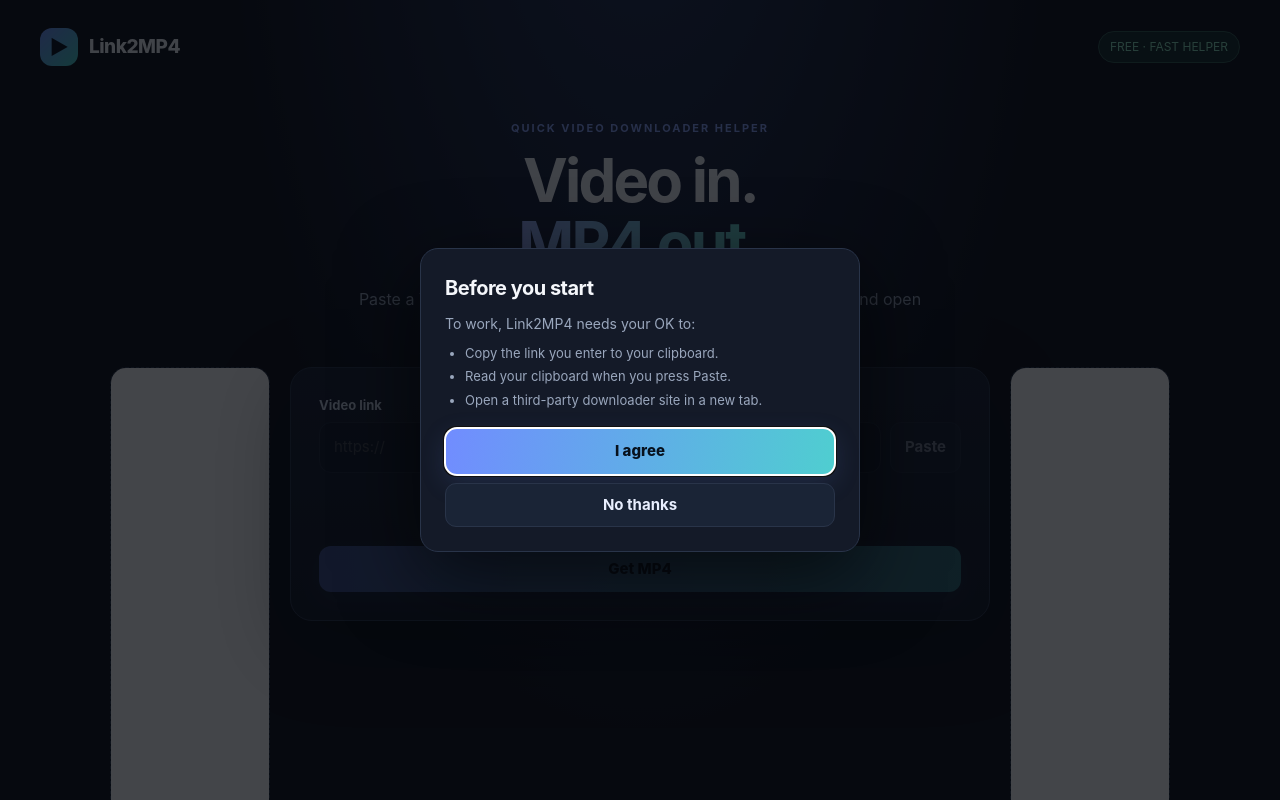
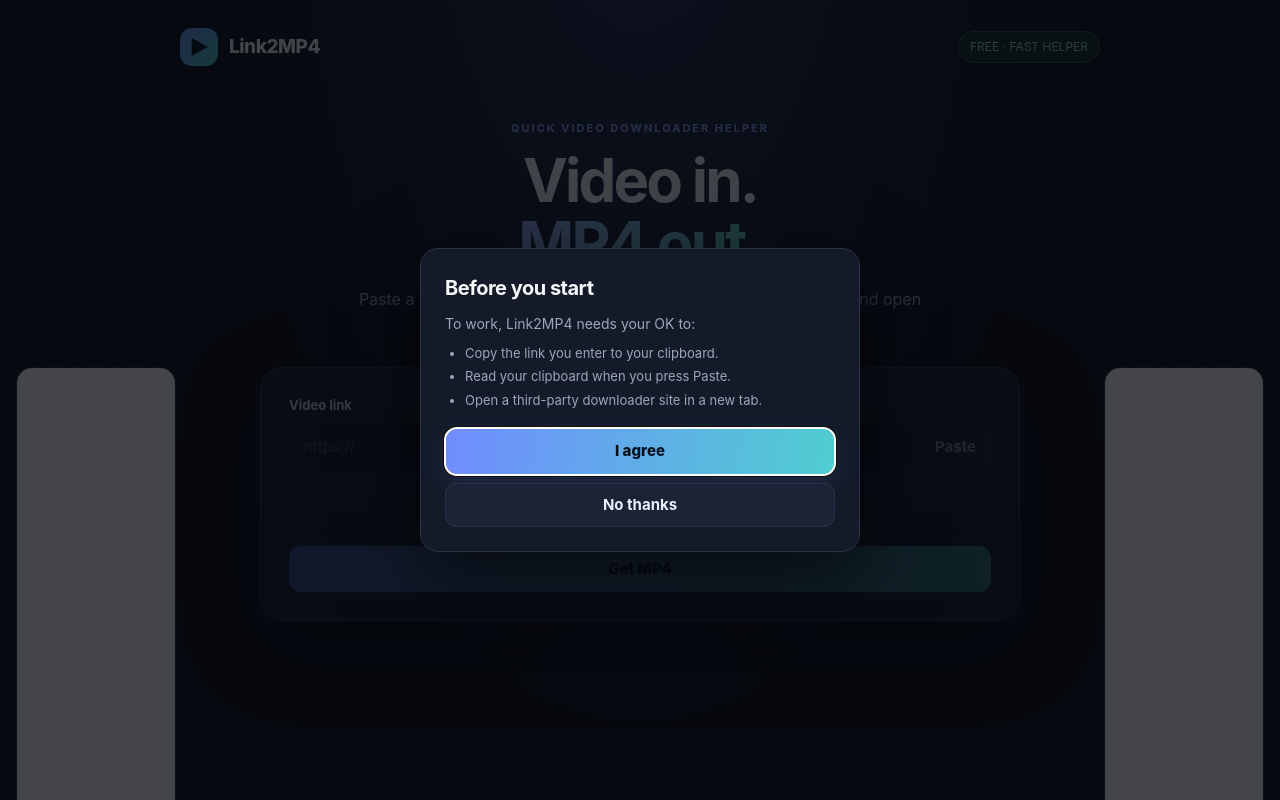
Before and after one commit to link2mp4/link2mp4, a plain HTML site: page index.html in a window 1280 px wide. Shown: the top 800 px of the page. Drawn offline with Linux system fonts and the light colour scheme.

Commit message:
Update index.html

```diff
--- a/index.html
+++ b/index.html
@@ -39,16 +39,18 @@ button, input { font: inherit; }
 button { cursor: pointer; }
 
 .wrap {
-  width: min(1200px, calc(100% - 32px));
+  width: calc(100% - 32px);
+  max-width: none;
   margin: auto;
   padding: 28px 0 52px;
 }
 
 nav {
+  max-width: 920px;
+  margin: 0 auto 54px;
   display: flex;
   align-items: center;
   justify-content: space-between;
-  margin-bottom: 54px;
 }
 
 .brand {
@@ -114,17 +116,18 @@ nav {
   font-size: 16px;
 }
 
+/* Push side ads out toward the left and right borders */
 .content-layout {
   display: flex;
-  gap: 20px;
+  gap: 24px;
   align-items: flex-start;
-  justify-content: center;
+  justify-content: space-between;
 }
 
 .card {
   flex: 1;
   min-width: 0;
-  max-width: 700px;
+  max-width: 760px;
   background: linear-gradient(180deg, rgba(24, 31, 48, .97), rgba(17, 23, 36, .97));
   border: 1px solid var(--line);
   border-radius: 22px;
@@ -153,7 +156,8 @@ nav {
 }
 
 .ad-bottom {
-  margin-top: 20px;
+  max-width: 760px;
+  margin: 20px auto 0;
   padding: 12px;
   border: 1px dashed var(--line);
   border-radius: 16px;
@@ -339,6 +343,7 @@ dialog::backdrop {
 
 @media(max-width: 900px) {
   .content-layout { flex-direction: column; align-items: center; }
+  .card { width: 100%; }
   .ad-side { width: 160px; min-height: 600px; height: 600px; }
 }
 
```
